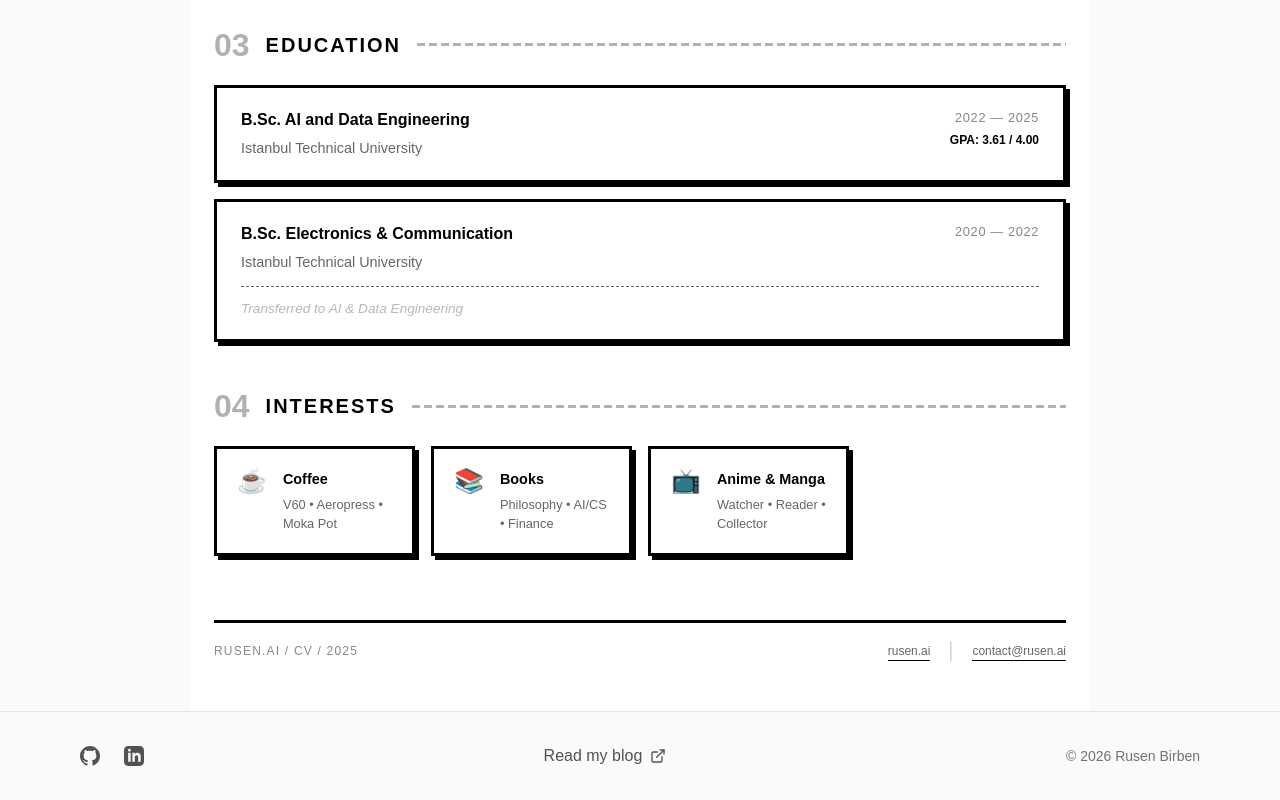
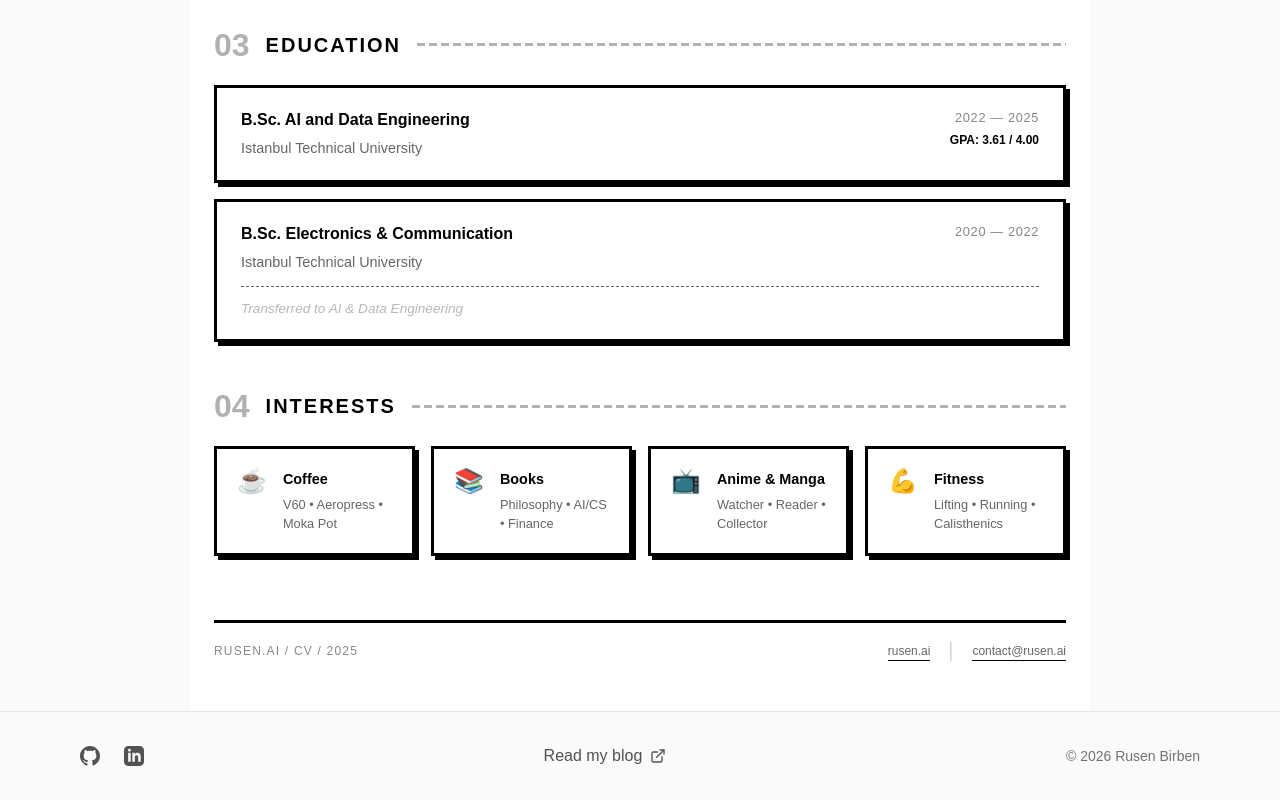
Before and after one commit to rusenbb/rusen-ai, a Next.js app: page /cv in a window 1280 px wide. Shown: the part 2365-3165 px from the top of the page. Built offline with nearby package versions, Linux system fonts and the light colour scheme.

Commit message:
Add fitness to interests section in CV

```diff
--- a/src/app/cv/page.tsx
+++ b/src/app/cv/page.tsx
@@ -114,6 +114,7 @@ const interests = [
   { title: "Coffee", desc: "V60 • Aeropress • Moka Pot" },
   { title: "Books", desc: "Philosophy • AI/CS • Finance" },
   { title: "Anime & Manga", desc: "Watcher • Reader • Collector" },
+  { title: "Fitness", desc: "Lifting • Running • Calisthenics" },
 ];
 
 export default function CVPage() {
@@ -293,7 +294,7 @@ export default function CVPage() {
         <div className={styles.interestsGrid}>
           {interests.map((item, index) => (
             <div key={index} className={styles.interestCard}>
-              <div className={styles.interestIcon}>{["☕", "📚", "📺"][index]}</div>
+              <div className={styles.interestIcon}>{["☕", "📚", "📺", "💪"][index]}</div>
               <div className={styles.interestContent}>
                 <h4 className={styles.interestTitle}>{item.title}</h4>
                 <p className={styles.interestDesc}>{item.desc}</p>
```
